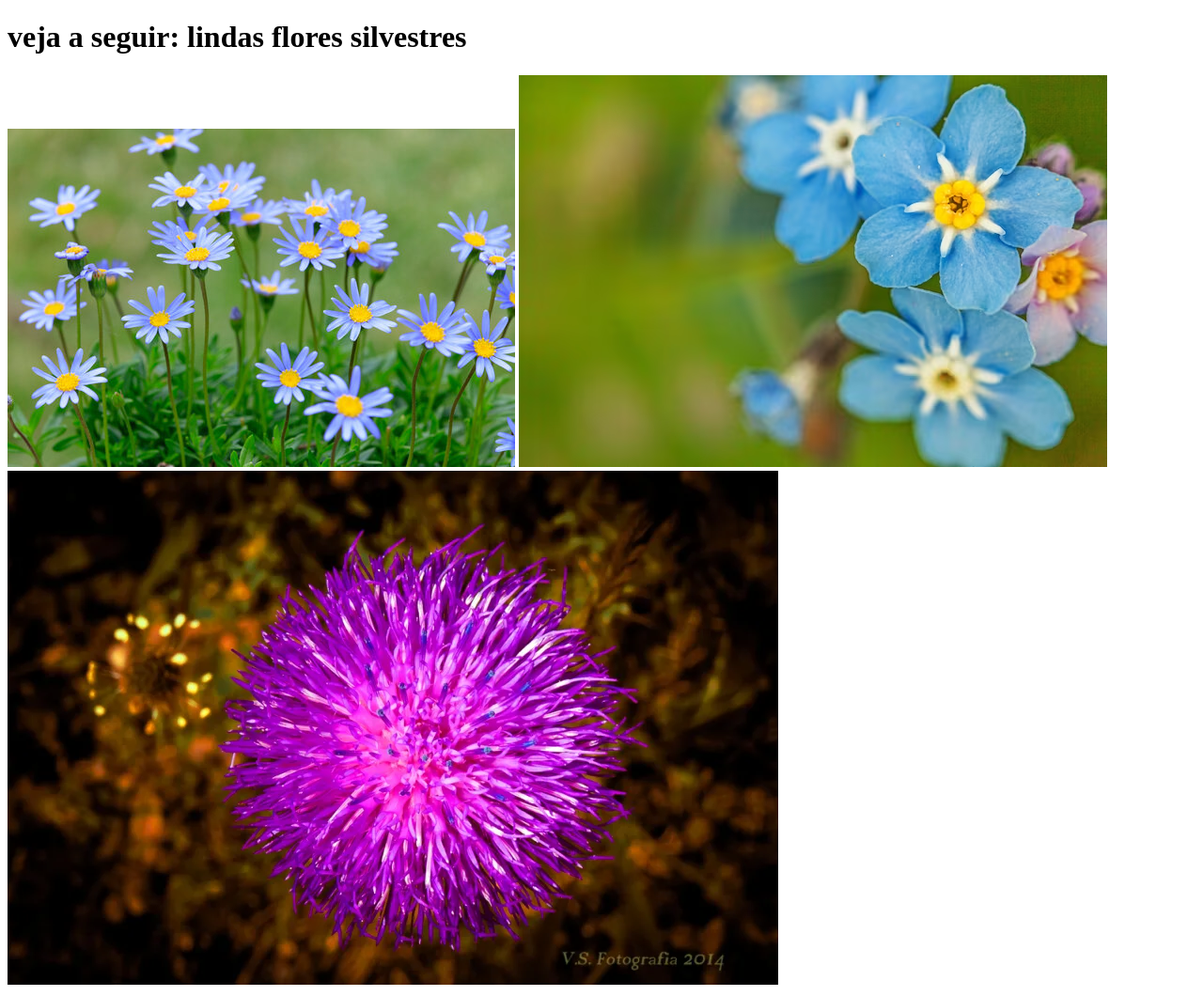
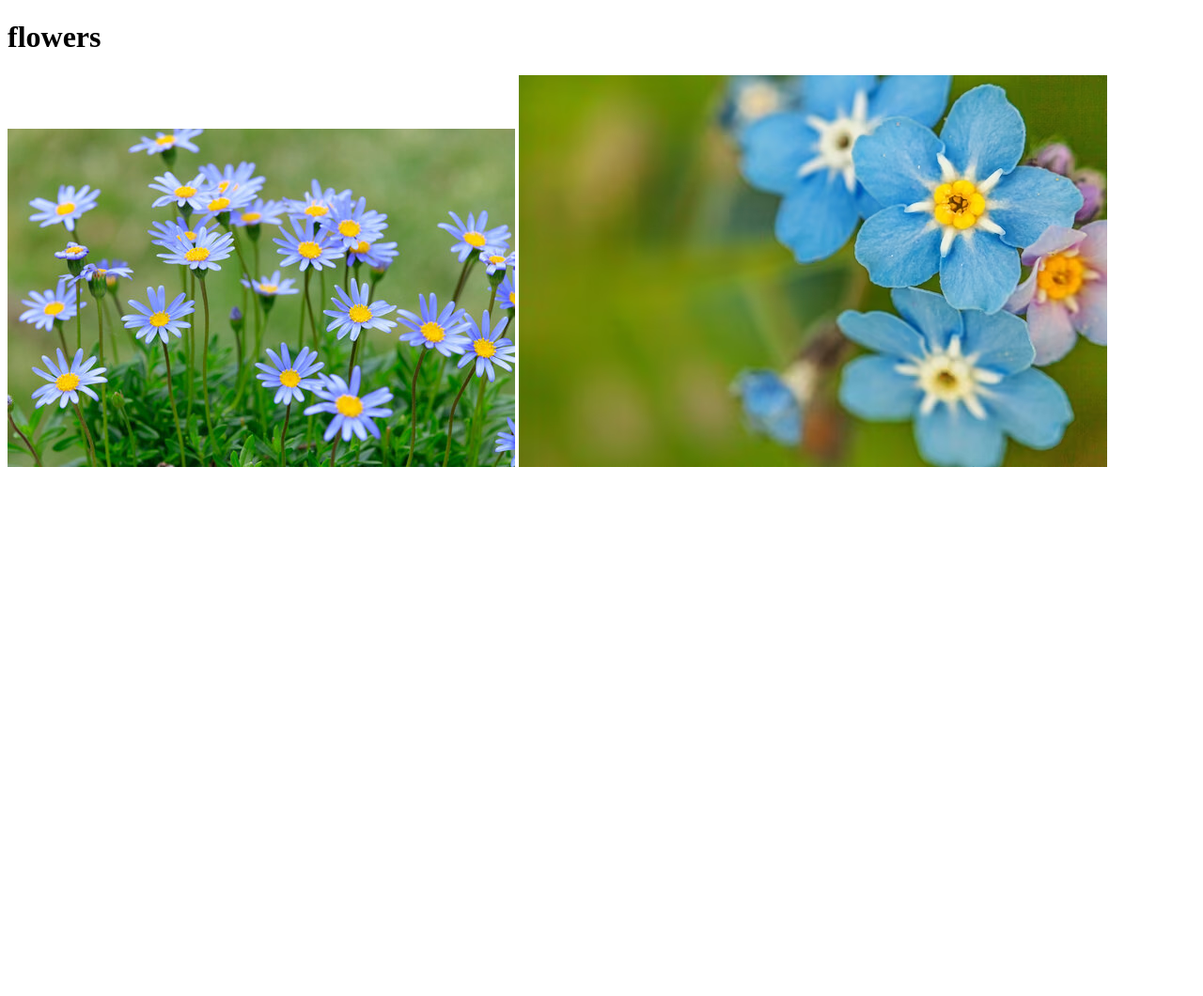
Before and after one commit to isasparkles/isa, a plain HTML site: page index.html in a window 1280 px wide. Shown: the whole page at 94% size. After the commit the page ends 800 px from the top, so only its background shows below. Drawn offline with Linux system fonts and the light colour scheme.

Commit message:
Add files via upload

```diff
--- a/index.html
+++ b/index.html
@@ -6,9 +6,8 @@
     <title>Document</title>
 </head>
 <body>
-    <h1>veja a seguir: lindas flores silvestres</h1>
+    <h1>flowers</h1>
 <img src="flores.png" alt="">
 </body>
 </html>
 <img src="flores 2.png" alt="">
-<img src="flores 3.png" alt="">
```
